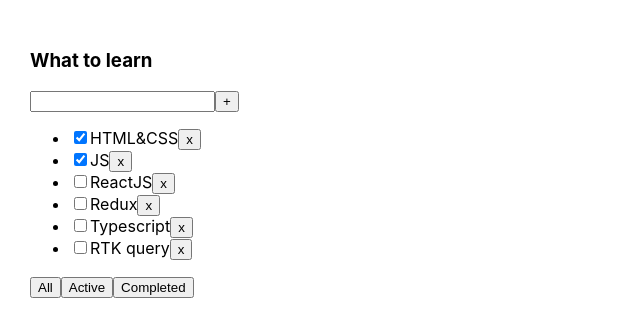
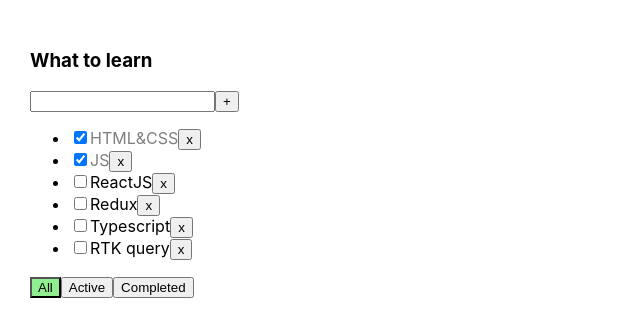
Before and after one commit to F-A-Z-A/todolist-2.0, a React (Create React App) app: page / in a window 1280 px wide. Shown: the top 336 px of the page, without its empty margins (0-640 px from the left). Built offline with nearby package versions, Linux system fonts and the light colour scheme.

Commit message:
lesson-04

```diff
--- a/src/App.css
+++ b/src/App.css
@@ -1,8 +1,24 @@
 .App {
-  padding: 30px;
-  display: flex;
+	padding: 30px;
+	display: flex;
 }
 
 .App > div {
-  margin-right: 50px;
+	margin-right: 50px;
 }
+
+.error {
+	border: red 2px solid;
+}
+
+.error-message {
+	color: red;
+}
+
+.active-filter {
+	background-color: lightgreen;
+}
+
+.is-done {
+	opacity: 0.5;
+}
--- a/src/App.tsx
+++ b/src/App.tsx
@@ -39,7 +39,16 @@
   const addTask = (title: string) => {
     setTasks([{ id: v1(), title: title, isDone: false }, ...tasks]);
   };
-  console.log(tasks);
+  // const changeTaskStatus = (taskId: string, status: boolean) => {
+  //   const task = tasks.find((t) => t.id === taskId);
+  //   if (task) {
+  //     task.isDone = status;
+  //     setTasks([...tasks]);
+  //   }
+  // };
+  const changeTaskStatus = (taskId: string, taskStatus: boolean) => {
+    setTasks(tasks.map((t) => (t.id === taskId ? { ...t, isDone: taskStatus } : t)));
+  };
 
   return (
     <div className="App">
@@ -49,6 +58,8 @@
         removeTask={removeTask}
         changeFilter={changeFilter}
         addTask={addTask}
+        changeTaskStatus={changeTaskStatus}
+        filter={filter}
       />
     </div>
   );
--- a/src/Button.tsx
+++ b/src/Button.tsx
@@ -1,8 +1,13 @@
 type ButtonPropsType = {
   title: string;
   onClick?: () => void;
+  className?: string;
 };
 
-export const Button = ({ title, onClick }: ButtonPropsType) => {
-  return <button onClick={onClick}>{title}</button>;
+export const Button = ({ title, onClick, className }: ButtonPropsType) => {
+  return (
+    <button onClick={onClick} className={className}>
+      {title}
+    </button>
+  );
 };
--- a/src/Todolist.tsx
+++ b/src/Todolist.tsx
@@ -8,15 +8,25 @@
   removeTask: (id: string) => void;
   changeFilter: (filter: FilterType) => void;
   addTask: (title: string) => void;
+  changeTaskStatus: (taskId: string, status: boolean) => void;
+  filter: FilterType;
 };
 
-export const Todolist = ({ title, tasks, removeTask, changeFilter, addTask }: PropsType) => {
+export const Todolist = (props: PropsType) => {
+  const { title, tasks, removeTask, changeFilter, addTask, changeTaskStatus, filter } = props;
   const [taskTitle, setTaskTitle] = useState("");
+  const [error, setError] = useState<string | null>(null);
   const addTaskHandler = () => {
-    addTask(taskTitle);
-    setTaskTitle("");
+    const title = taskTitle.trim();
+    if (title) {
+      addTask(title);
+      setTaskTitle("");
+    } else {
+      setError("Title is required");
+    }
   };
   const changeTaskTitleHandler = (e: ChangeEvent<HTMLInputElement>) => {
+    if (error) setError(null);
     setTaskTitle(e.currentTarget.value);
   };
   const addTaskOnKeyUpHandler = (e: KeyboardEvent<HTMLInputElement>) => {
@@ -27,25 +37,38 @@
   const changeFilterTasksHandler = (filter: FilterType) => {
     changeFilter(filter);
   };
+  const changeTaskStatusHandler = (taskId: string, taskStatus: boolean) => {
+    changeTaskStatus(taskId, taskStatus);
+  };
   return (
     <div>
       <h3>{title}</h3>
       <div>
-        <input value={taskTitle} onChange={changeTaskTitleHandler} onKeyUp={addTaskOnKeyUpHandler} />
+        <input
+          className={error ? "error" : undefined}
+          value={taskTitle}
+          onChange={changeTaskTitleHandler}
+          onKeyUp={addTaskOnKeyUpHandler}
+        />
         <Button title={"+"} onClick={addTaskHandler} />
+        {error && <div className={"error-message"}>{error}</div>}
       </div>
       {tasks.length === 0 ? (
         <p>Тасок нет</p>
       ) : (
         <ul>
-          {tasks.map((task) => {
+          {tasks.map((t) => {
             const removeTaskHandler = () => {
-              removeTask(task.id);
+              removeTask(t.id);
             };
             return (
-              <li key={task.id}>
-                <input type="checkbox" checked={task.isDone} />
-                <span>{task.title}</span>
+              <li key={t.id}>
+                <input
+                  type="checkbox"
+                  checked={t.isDone}
+                  onChange={(e) => changeTaskStatusHandler(t.id, e.currentTarget.checked)}
+                />
+                <span className={t.isDone ? "is-done" : undefined}>{t.title}</span>
                 <Button title={"x"} onClick={removeTaskHandler} />
               </li>
             );
@@ -53,9 +76,21 @@
         </ul>
       )}
       <div>
-        <Button title={"All"} onClick={() => changeFilterTasksHandler("all")} />
-        <Button title={"Active"} onClick={() => changeFilterTasksHandler("active")} />
-        <Button title={"Completed"} onClick={() => changeFilterTasksHandler("completed")} />
+        <Button
+          className={filter === "all" ? "active-filter" : undefined}
+          title={"All"}
+          onClick={() => changeFilterTasksHandler("all")}
+        />
+        <Button
+          className={filter === "active" ? "active-filter" : undefined}
+          title={"Active"}
+          onClick={() => changeFilterTasksHandler("active")}
+        />
+        <Button
+          className={filter === "completed" ? "active-filter" : undefined}
+          title={"Completed"}
+          onClick={() => changeFilterTasksHandler("completed")}
+        />
       </div>
     </div>
   );
```
